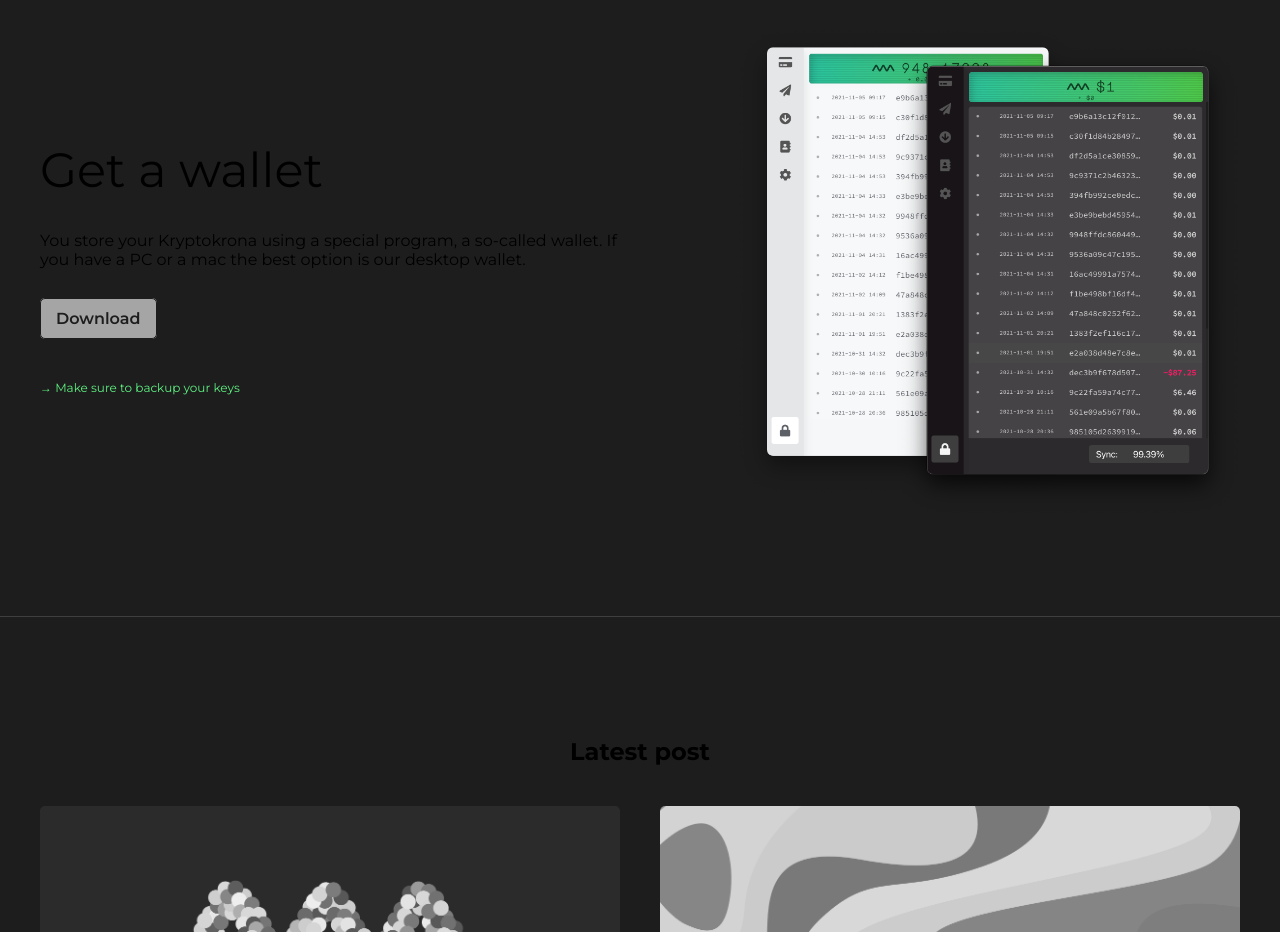
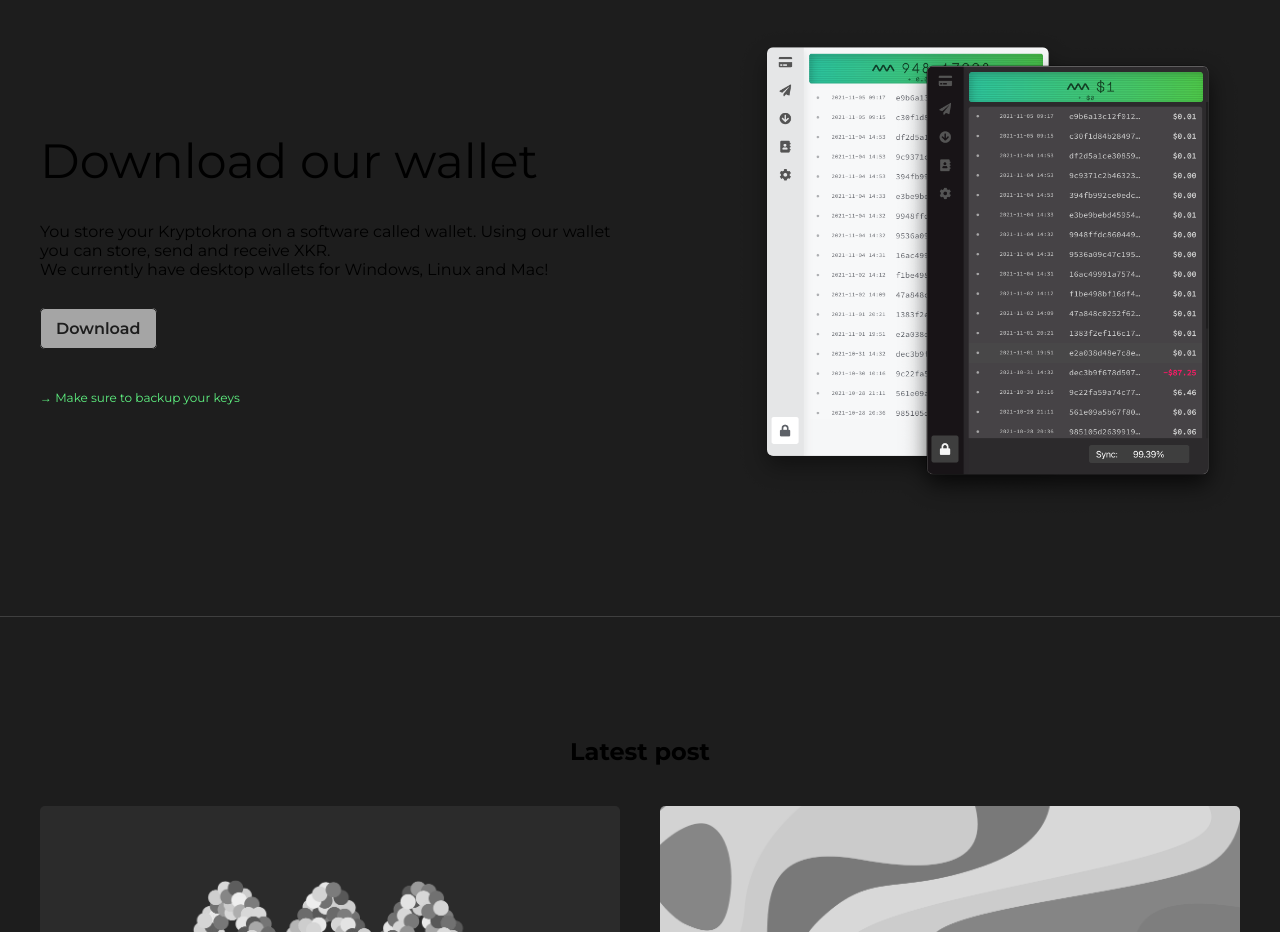
Before and after one commit to Swepool/kryptokrona-cms-website, a Gatsby site: page / in a window 1280 px wide. Shown: the part 2620-3552 px from the top of the page. Built offline with nearby package versions, Linux system fonts and the light colour scheme; Gatsby itself is replaced by a stand-in of ours; some packages are replaced by stand-ins of ours; no server answers.

Commit message:
changed the text up a lil bit

```diff
--- a/src/page-components/index/CTAdesktop.js
+++ b/src/page-components/index/CTAdesktop.js
@@ -66,8 +66,9 @@
         <Section>
             <Wrapper>
                 <TextWrapper>
-                    <Title>Get a wallet</Title>
-                    <Text>You store your Kryptokrona using a special program, a so-called wallet. If you have a PC or a mac the best option is our desktop wallet.</Text>
+                    <Title>Download our wallet</Title>
+                    <Text>You store your Kryptokrona on a software called wallet. Using our wallet you can store, send and receive XKR.
+                    <br></br>We currently have desktop wallets for Windows, Linux and Mac!</Text>
                     <ButtonWrapper>
                         <Fillbutton text="Download"/>
                     </ButtonWrapper>
```
